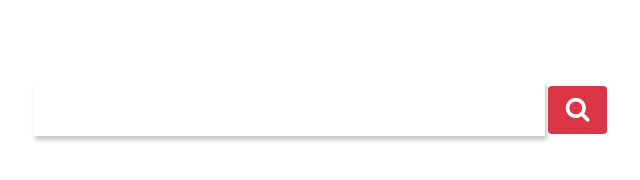
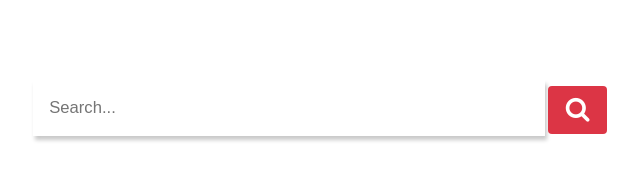
Before and after one commit to orsdev/PhotoSplash, a plain HTML site: page index.html in a window 1280 px wide. Shown: the full height of the page, 320-960 px from the left. Drawn offline with Linux system fonts and the light colour scheme.

Commit message:
added placeholder to input search

```diff
--- a/index.html
+++ b/index.html
@@ -12,7 +12,7 @@
 <body>
 	<div class="form-container">
 		<div class="form-group input-group">
-			<input type="search" name="search" id="search" class="search">
+			<input type="search" name="search" id="search" placeholder="Search..." class="search">
 			<button type="button" id="submit" class="btn-lg"><i class="fa fa-search"></i></button>
 		</div>
 	</div>
```
